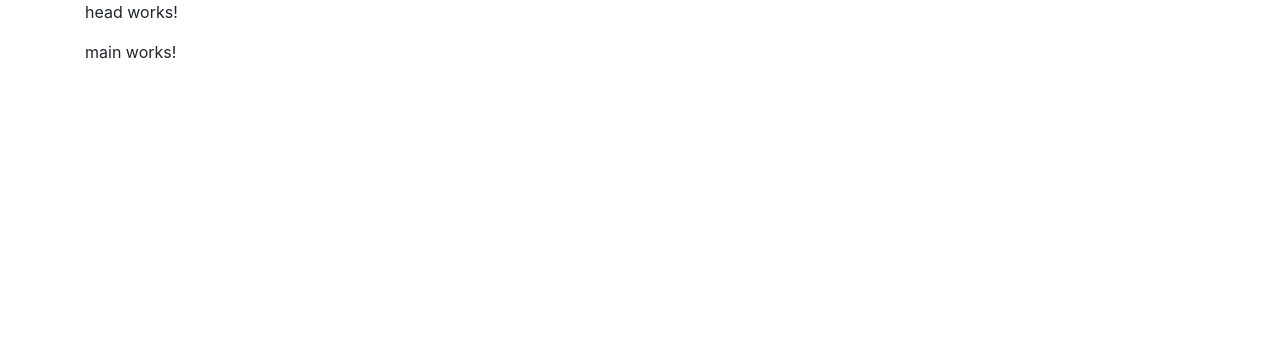
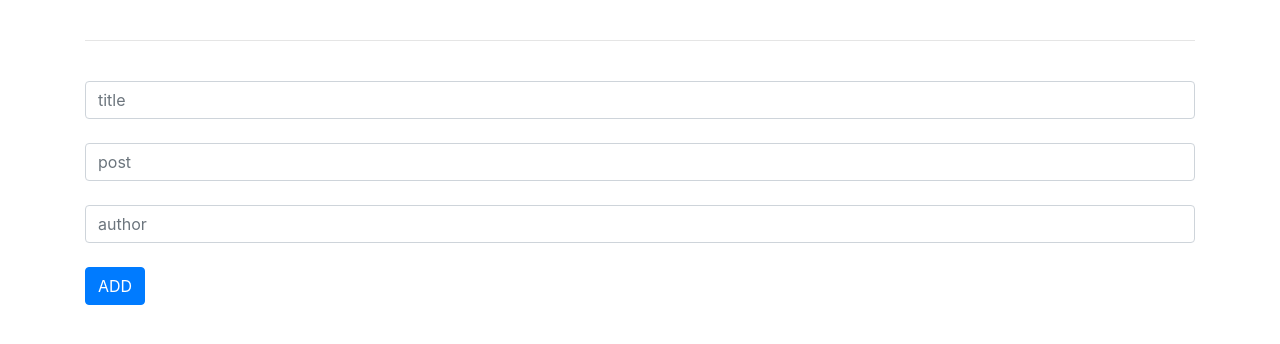
Before and after one commit to Waka11/Angular-blog, an Angular app: page / in a window 1280 px wide. Shown: the top 344 px of the page. Built offline with nearby package versions, Linux system fonts and the light colour scheme.

Commit message:
Adding items to list

```diff
--- a/src/app/app.component.html
+++ b/src/app/app.component.html
@@ -1,5 +1,4 @@
 <div class="container">
-  <app-head></app-head>
   <app-main></app-main>
 </div>
 
--- a/src/app/head/head.component.html
+++ /dev/null
@@ -1,3 +0,0 @@
-<p>
-  head works!
-</p>
--- a/src/app/head/head.component.ts
+++ /dev/null
@@ -1,15 +0,0 @@
-import { Component, OnInit } from '@angular/core';
-
-@Component({
-  selector: 'app-head',
-  templateUrl: './head.component.html',
-  styleUrls: ['./head.component.css']
-})
-export class HeadComponent implements OnInit {
-
-  constructor() { }
-
-  ngOnInit() {
-  }
-
-}
--- /dev/null
+++ b/src/app/main/head/head.component.html
@@ -0,0 +1,3 @@
+<p>Title: {{ Post.title }}</p>
+<p>Post: {{ Post.post }}</p>
+<p>Author: {{ Post.author }}</p>
--- /dev/null
+++ b/src/app/main/head/head.component.ts
@@ -0,0 +1,16 @@
+import { Component, OnInit, Input} from "@angular/core";
+
+@Component({
+  selector: "app-head",
+  templateUrl: "./head.component.html",
+  styleUrls: ["./head.component.css"]
+})
+export class HeadComponent implements OnInit {
+  @Input() Post: [{ title: string; post: string; author: string }] = [
+    { title: "TestPost", post: " Testing blog", author: "Bill" }
+  ];
+
+  constructor() {}
+
+  ngOnInit() {}
+}
--- a/src/app/main/main.component.html
+++ b/src/app/main/main.component.html
@@ -1,3 +1,14 @@
-<p>
-  main works!
-</p>
+<br />
+<hr>
+<br />
+<input type="text" placeholder="title" class='form-control' [(ngModel)]='title'>
+<br />
+<input type="text" placeholder="post" class='form-control' [(ngModel)]='post'>
+<br />
+<input type="text" placeholder="author" class='form-control' [(ngModel)]='author'>
+<br />
+<button class="btn btn-primary" (click)='addPost($event)'>ADD</button>
+<br />
+<br />
+<hr>
+<app-head *ngFor="let Item of PostArray" [Post]="Item"></app-head>
--- a/src/app/main/main.component.ts
+++ b/src/app/main/main.component.ts
@@ -1,15 +1,27 @@
-import { Component, OnInit } from '@angular/core';
+import { Component, Input, OnInit } from "@angular/core";
 
 @Component({
-  selector: 'app-main',
-  templateUrl: './main.component.html',
-  styleUrls: ['./main.component.css']
+  selector: "app-main",
+  templateUrl: "./main.component.html",
+  styleUrls: ["./main.component.css"]
 })
 export class MainComponent implements OnInit {
+  // PostArray: [{ title: string; post: string; author: string }] = [
+  //   { title: "TestPost", post: " Testing blog", author: "Bill" }
+  // ];
 
-  constructor() { }
+  PostArray: [{ title: string; post: string; author: string }] = [];
 
-  ngOnInit() {
+  addPost(event: Event){
+    let object = {title: this.title, post: this.post, author:this.author};
+    this.PostArray.push(object);
   }
 
+  title = null;
+  post = null;
+  author = null;
+
+  constructor() {}
+
+  ngOnInit() {}
 }
```
Also changed, not shown: src/app/app.module.ts (+5 -2 lines), src/app/main/head/head.component.css (added), 1 other file (tests, documents, lock files or other folders).
